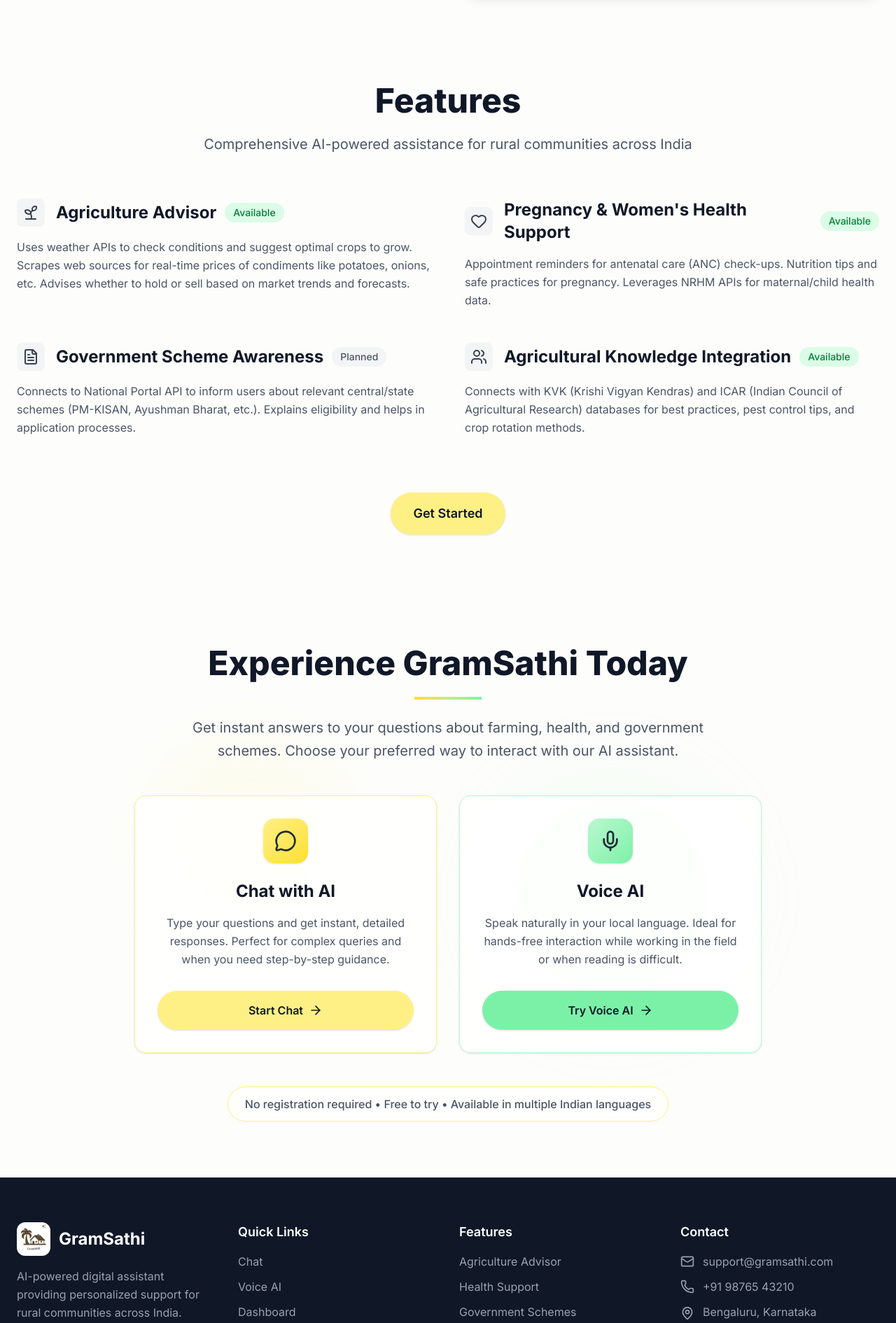
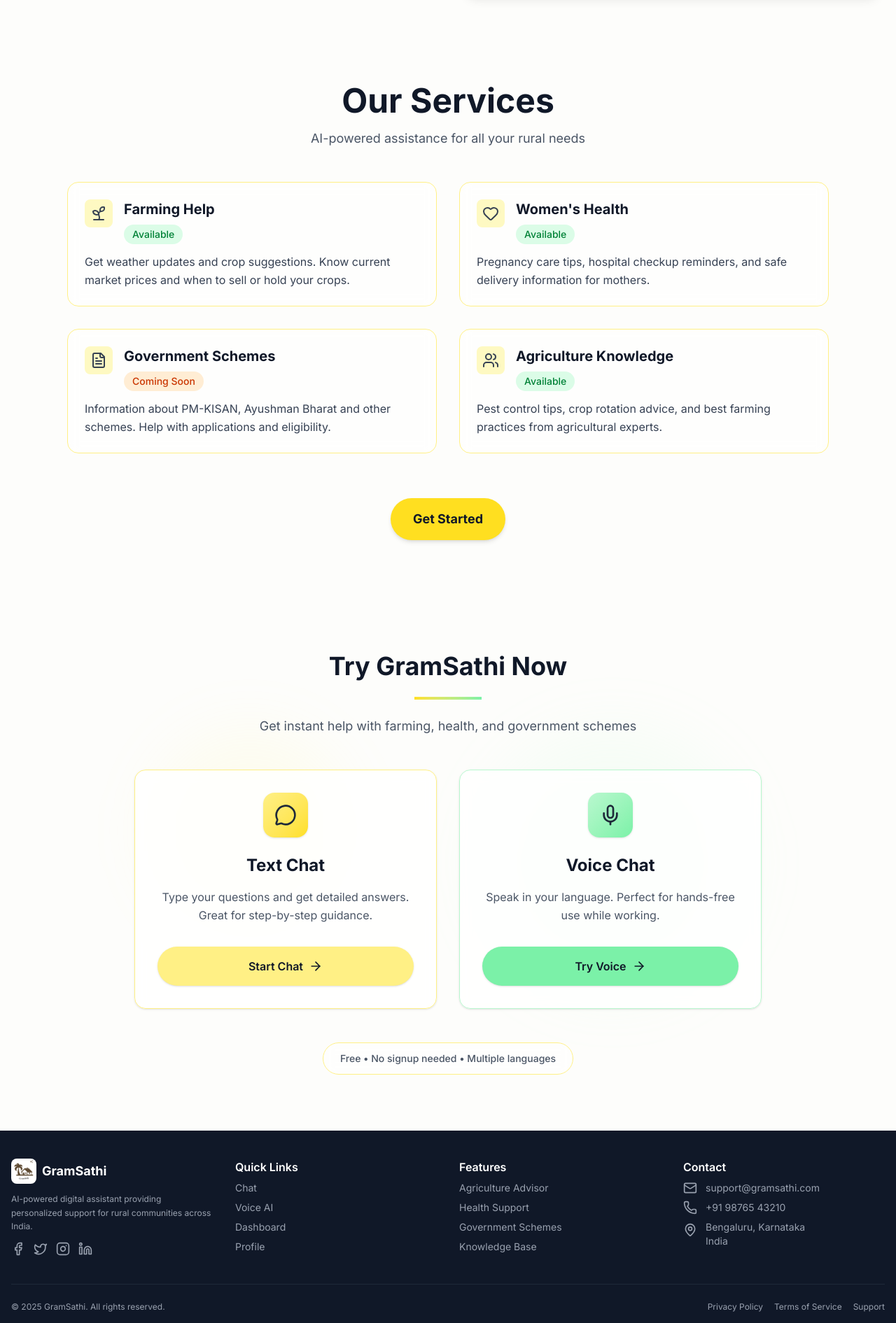
Before and after one commit to raksha-bv/GramSathi, a Next.js app in the folder Frontend/: page / in a window 1280 px wide. Shown: the part 760-2651 px from the top of the page at 70% size. Built offline with nearby package versions, Linux system fonts and the light colour scheme; no server answers.

Commit message:
feat: Update UI components for improved responsiveness and user experience

```diff
--- a/Frontend/components/CTA.tsx
+++ b/Frontend/components/CTA.tsx
@@ -6,76 +6,78 @@
 
 const CTASection = () => {
   return (
-    <section className="py-20  relative overflow-hidden">
-      {/* Subtle background elements matching your design */}
+    <section className="py-12 sm:py-16 lg:py-20 relative overflow-hidden">
+      {/* Subtle background elements */}
       <div className="absolute inset-0 overflow-hidden pointer-events-none">
-        <div className="absolute top-1/4 left-1/6 w-72 h-72 bg-yellow-200/10 rounded-full blur-2xl"></div>
-        <div className="absolute bottom-1/4 right-1/6 w-96 h-96 bg-green-200/10 rounded-full blur-2xl"></div>
+        <div className="absolute top-1/4 left-1/6 w-48 sm:w-72 h-48 sm:h-72 bg-yellow-200/10 rounded-full blur-2xl"></div>
+        <div className="absolute bottom-1/4 right-1/6 w-64 sm:w-96 h-64 sm:h-96 bg-green-200/10 rounded-full blur-2xl"></div>
       </div>
 
-      <div className="max-w-7xl mx-auto px-6 relative z-10">
-        <div className="text-center mb-12">
-          <h2 className="text-4xl lg:text-5xl font-extrabold text-gray-900 mb-6">
-            Experience GramSathi Today
+      <div className="max-w-6xl mx-auto px-4 sm:px-6 lg:px-8 relative z-10">
+        <div className="text-center mb-8 sm:mb-12">
+          <h2 className="text-2xl sm:text-3xl lg:text-4xl font-bold text-gray-900 mb-4 sm:mb-6">
+            Try GramSathi Now
           </h2>
-          <div className="h-1 w-24 bg-gradient-to-r from-yellow-300 to-green-300 mx-auto mb-6"></div>
-          <p className="text-xl text-gray-600 max-w-3xl mx-auto leading-relaxed">
-            Get instant answers to your questions about farming, health, and
-            government schemes. Choose your preferred way to interact with our
-            AI assistant.
+          <div className="h-1 w-16 sm:w-24 bg-gradient-to-r from-yellow-300 to-green-300 mx-auto mb-3 sm:mb-6"></div>
+          <p className="text-base sm:text-lg text-gray-600 max-w-2xl mx-auto px-4">
+            Get instant help with farming, health, and government schemes
           </p>
         </div>
 
         {/* CTA Options */}
-        <div className="grid md:grid-cols-2 gap-8 max-w-4xl mx-auto">
+        <div className="grid grid-cols-1 md:grid-cols-2 gap-6 sm:gap-8 max-w-4xl mx-auto">
           {/* Chat AI */}
-          <div className="bg-white/80 backdrop-blur-sm rounded-2xl p-8 shadow-sm border border-yellow-200 hover:shadow-md transition-all duration-300 transform hover:scale-105">
+          <div className="bg-white/80 backdrop-blur-sm rounded-2xl p-6 sm:p-8 shadow-sm border border-yellow-200 hover:shadow-md transition-all duration-300 transform hover:scale-105">
             <div className="text-center">
-              <div className="inline-flex items-center justify-center w-16 h-16 bg-gradient-to-br from-yellow-200 to-yellow-300 rounded-2xl mb-6 shadow-sm">
-                <MessageCircle className="w-8 h-8 text-gray-800" />
+              <div className="inline-flex items-center justify-center w-12 sm:w-16 h-12 sm:h-16 bg-gradient-to-br from-yellow-200 to-yellow-300 rounded-2xl mb-4 sm:mb-6 shadow-sm">
+                <MessageCircle className="w-6 sm:w-8 h-6 sm:h-8 text-gray-800" />
               </div>
-              <h3 className="text-2xl font-bold text-gray-900 mb-4">
-                Chat with AI
+              <h3 className="text-xl sm:text-2xl font-bold text-gray-900 mb-3 sm:mb-4">
+                Text Chat
               </h3>
-              <p className="text-gray-600 mb-8 leading-relaxed">
-                Type your questions and get instant, detailed responses. Perfect
-                for complex queries and when you need step-by-step guidance.
+              <p className="text-sm sm:text-base text-gray-600 mb-6 sm:mb-8 leading-relaxed">
+                Type your questions and get detailed answers. Great for
+                step-by-step guidance.
               </p>
-              <Link href="/chat" className="w-full  bg-yellow-200 hover:bg-[#FFED70]  text-gray-900 font-semibold py-4 px-6 rounded-full transition-all duration-300 transform hover:scale-105 flex items-center justify-center space-x-2 shadow-sm hover:shadow-md">
+              <Link
+                href="/chat"
+                className="w-full bg-yellow-200 hover:bg-[#FFED70] text-gray-900 font-semibold py-3 sm:py-4 px-4 sm:px-6 rounded-full transition-all duration-300 transform hover:scale-105 flex items-center justify-center space-x-2 shadow-sm hover:shadow-md text-sm sm:text-base"
+              >
                 <span>Start Chat</span>
-                <ArrowRight className="w-5 h-5" />
+                <ArrowRight className="w-4 sm:w-5 h-4 sm:h-5" />
               </Link>
             </div>
           </div>
 
           {/* Voice AI */}
-          <div className="bg-white/80 backdrop-blur-sm rounded-2xl p-8 shadow-sm border border-green-200 hover:shadow-md transition-all duration-300 transform hover:scale-105">
+          <div className="bg-white/80 backdrop-blur-sm rounded-2xl p-6 sm:p-8 shadow-sm border border-green-200 hover:shadow-md transition-all duration-300 transform hover:scale-105">
             <div className="text-center">
-              <div className="inline-flex items-center justify-center w-16 h-16 bg-gradient-to-br from-green-200 to-green-300 rounded-2xl mb-6 shadow-sm">
-                <Mic className="w-8 h-8 text-gray-800" />
+              <div className="inline-flex items-center justify-center w-12 sm:w-16 h-12 sm:h-16 bg-gradient-to-br from-green-200 to-green-300 rounded-2xl mb-4 sm:mb-6 shadow-sm">
+                <Mic className="w-6 sm:w-8 h-6 sm:h-8 text-gray-800" />
               </div>
-              <h3 className="text-2xl font-bold text-gray-900 mb-4">
-                Voice AI
+              <h3 className="text-xl sm:text-2xl font-bold text-gray-900 mb-3 sm:mb-4">
+                Voice Chat
               </h3>
-              <p className="text-gray-600 mb-8 leading-relaxed">
-                Speak naturally in your local language. Ideal for hands-free
-                interaction while working in the field or when reading is
-                difficult.
+              <p className="text-sm sm:text-base text-gray-600 mb-6 sm:mb-8 leading-relaxed">
+                Speak in your language. Perfect for hands-free use while
+                working.
               </p>
-              <Link href="/assistant" className="w-full  bg-green-300  hover:bg-green-300/90 text-gray-900 font-semibold py-4 px-6 rounded-full transition-all duration-300 transform hover:scale-105 flex items-center justify-center space-x-2 shadow-sm hover:shadow-md">
-                <span>Try Voice AI</span>
-                <ArrowRight className="w-5 h-5" />
+              <Link
+                href="/assistant"
+                className="w-full bg-green-300 hover:bg-green-300/90 text-gray-900 font-semibold py-3 sm:py-4 px-4 sm:px-6 rounded-full transition-all duration-300 transform hover:scale-105 flex items-center justify-center space-x-2 shadow-sm hover:shadow-md text-sm sm:text-base"
+              >
+                <span>Try Voice</span>
+                <ArrowRight className="w-4 sm:w-5 h-4 sm:h-5" />
               </Link>
             </div>
           </div>
         </div>
 
         {/* Bottom Text */}
-        <div className="text-center mt-12">
-          <div className="inline-block bg-white/60 backdrop-blur-sm rounded-full px-6 py-3 border border-yellow-200">
-            <p className="text-gray-600 font-medium">
-              No registration required • Free to try • Available in multiple
-              Indian languages
+        <div className="text-center mt-8 sm:mt-12">
+          <div className="inline-block bg-white/60 backdrop-blur-sm rounded-full px-4 sm:px-6 py-2 sm:py-3 border border-yellow-200">
+            <p className="text-xs sm:text-sm text-gray-600 font-medium">
+              Free • No signup needed • Multiple languages
             </p>
           </div>
         </div>
--- a/Frontend/components/Features.tsx
+++ b/Frontend/components/Features.tsx
@@ -14,74 +14,78 @@
 const FeaturesSection = () => {
   const features = [
     {
-      title: "Agriculture Advisor",
+      title: "Farming Help",
       description:
-        "Uses weather APIs to check conditions and suggest optimal crops to grow. Scrapes web sources for real-time prices of condiments like potatoes, onions, etc. Advises whether to hold or sell based on market trends and forecasts.",
+        "Get weather updates and crop suggestions. Know current market prices and when to sell or hold your crops.",
       icon: <Sprout className="w-6 h-6 text-gray-700" />,
       available: true,
     },
     {
-      title: "Pregnancy & Women's Health Support",
+      title: "Women's Health",
       description:
-        "Appointment reminders for antenatal care (ANC) check-ups. Nutrition tips and safe practices for pregnancy. Leverages NRHM APIs for maternal/child health data.",
+        "Pregnancy care tips, hospital checkup reminders, and safe delivery information for mothers.",
       icon: <Heart className="w-6 h-6 text-gray-700" />,
       available: true,
     },
     {
-      title: "Government Scheme Awareness",
+      title: "Government Schemes",
       description:
-        "Connects to National Portal API to inform users about relevant central/state schemes (PM-KISAN, Ayushman Bharat, etc.). Explains eligibility and helps in application processes.",
+        "Information about PM-KISAN, Ayushman Bharat and other schemes. Help with applications and eligibility.",
       icon: <FileText className="w-6 h-6 text-gray-700" />,
       available: false,
     },
     {
-      title: "Agricultural Knowledge Integration",
+      title: "Agriculture Knowledge",
       description:
-        "Connects with KVK (Krishi Vigyan Kendras) and ICAR (Indian Council of Agricultural Research) databases for best practices, pest control tips, and crop rotation methods.",
+        "Pest control tips, crop rotation advice, and best farming practices from agricultural experts.",
       icon: <Users className="w-6 h-6 text-gray-700" />,
       available: true,
     },
   ];
 
   return (
-    <section className="py-20">
-      <div className="max-w-7xl mx-auto px-6">
+    <section className="py-12 sm:py-16 lg:py-20">
+      <div className="max-w-6xl mx-auto px-4 sm:px-6 lg:px-8">
         {/* Header */}
-        <div className="text-center mb-16">
-          <h2 className="text-4xl lg:text-5xl font-extrabold text-gray-900 mb-6">
-            Features
+        <div className="text-center mb-12">
+          <h2 className="text-3xl sm:text-4xl lg:text-5xl font-bold text-gray-900 mb-4">
+            Our Services
           </h2>
-          <p className="text-xl text-gray-600 max-w-3xl mx-auto">
-            Comprehensive AI-powered assistance for rural communities across
-            India
+          <p className="text-base sm:text-lg text-gray-600 max-w-2xl mx-auto px-4">
+            AI-powered assistance for all your rural needs
           </p>
         </div>
 
         {/* Features Grid */}
-        <div className="grid md:grid-cols-2 gap-12">
+        <div className="grid grid-cols-1 md:grid-cols-2 gap-6 lg:gap-8">
           {features.map((feature, index) => (
-            <div key={index} className="space-y-4">
+            <div
+              key={index}
+              className="bg-white/60 backdrop-blur-sm p-4 sm:p-6 rounded-2xl border border-yellow-200 hover:shadow-lg transition-all duration-300"
+            >
               {/* Header */}
-              <div className="flex items-center space-x-4">
-                <div className="p-2 bg-gray-100 rounded-lg">{feature.icon}</div>
-                <div className="flex items-center space-x-3">
-                  <h3 className="text-2xl font-bold text-gray-900">
+              <div className="flex items-start space-x-3 sm:space-x-4 mb-3">
+                <div className="p-2 bg-yellow-100 rounded-lg flex-shrink-0">
+                  {feature.icon}
+                </div>
+                <div className="min-w-0 flex-1">
+                  <h3 className="text-lg sm:text-xl font-bold text-gray-900 mb-2">
                     {feature.title}
                   </h3>
                   {feature.available ? (
-                    <span className="px-3 py-1 bg-green-100 text-green-700 text-sm font-medium rounded-full">
+                    <span className="inline-block px-2 sm:px-3 py-1 bg-green-100 text-green-700 text-xs sm:text-sm font-medium rounded-full">
                       Available
                     </span>
                   ) : (
-                    <span className="px-3 py-1 bg-gray-100 text-gray-600 text-sm font-medium rounded-full">
-                      Planned
+                    <span className="inline-block px-2 sm:px-3 py-1 bg-orange-100 text-orange-700 text-xs sm:text-sm font-medium rounded-full">
+                      Coming Soon
                     </span>
                   )}
                 </div>
               </div>
 
               {/* Description */}
-              <p className="text-gray-600 leading-relaxed">
+              <p className="text-sm sm:text-base text-gray-700 leading-relaxed">
                 {feature.description}
               </p>
             </div>
@@ -89,8 +93,8 @@
         </div>
 
         {/* Bottom CTA */}
-        <div className="text-center mt-20">
-          <button className="bg-yellow-200 hover:bg-[#FFED70] px-8 py-4 rounded-full text-gray-900 font-semibold text-lg shadow-sm hover:shadow-md transform hover:scale-105 transition-all duration-300">
+        <div className="text-center mt-12 sm:mt-16">
+          <button className="bg-yellow-300 hover:bg-yellow-400 px-6 sm:px-8 py-3 sm:py-4 rounded-full text-gray-900 font-bold text-base sm:text-lg shadow-md hover:shadow-lg transform hover:scale-105 transition-all duration-300">
             Get Started
           </button>
         </div>
--- a/Frontend/components/Footer.tsx
+++ b/Frontend/components/Footer.tsx
@@ -14,25 +14,25 @@
 
 const Footer = () => {
   return (
-    <footer className="bg-gray-900 text-white">
-      <div className="max-w-7xl mx-auto px-6 py-16">
+    <footer className="bg-gray-900 text-white text-sm">
+      <div className="max-w-7xl mx-auto px-2 sm:px-4 py-6 sm:py-10">
         {/* Main Footer Content */}
-        <div className="grid md:grid-cols-4 gap-8">
+        <div className="grid grid-cols-1 gap-8 sm:grid-cols-2 md:grid-cols-4">
           {/* Brand Section */}
-          <div className="space-y-4">
-            <div className="flex items-center space-x-3">
+          <div className="space-y-3">
+            <div className="flex items-center space-x-2">
               <img
                 src="/logo.png"
                 alt="GramSathi Logo"
-                className="w-12 h-12 rounded-xl object-cover"
+                className="w-9 h-9 rounded-lg object-cover"
               />
-              <span className="text-2xl font-bold">GramSathi</span>
+              <span className="text-lg font-bold">GramSathi</span>
             </div>
-            <p className="text-gray-400 leading-relaxed">
+            <p className="text-gray-400 leading-relaxed text-xs">
               AI-powered digital assistant providing personalized support for
               rural communities across India.
             </p>
-            <div className="flex space-x-4">
+            <div className="flex space-x-3">
               <Link
                 href="#"
                 className="text-gray-400 hover:text-yellow-400 transition-colors duration-300"
@@ -62,8 +62,8 @@
 
           {/* Quick Links */}
           <div>
-            <h3 className="text-lg font-semibold mb-4">Quick Links</h3>
-            <ul className="space-y-3">
+            <h3 className="text-base font-semibold mb-2">Quick Links</h3>
+            <ul className="space-y-2">
               <li>
                 <Link
                   href="chat"
@@ -101,8 +101,8 @@
 
           {/* Features */}
           <div>
-            <h3 className="text-lg font-semibold mb-4">Features</h3>
-            <ul className="space-y-3">
+            <h3 className="text-base font-semibold mb-2">Features</h3>
+            <ul className="space-y-2">
               <li>
                 <a
                   href="#"
@@ -140,8 +140,8 @@
 
           {/* Contact Info */}
           <div>
-            <h3 className="text-lg font-semibold mb-4">Contact</h3>
-            <div className="space-y-3">
+            <h3 className="text-base font-semibold mb-2">Contact</h3>
+            <div className="space-y-2">
               <div className="flex items-center space-x-3">
                 <Mail className="w-5 h-5 text-gray-400" />
                 <span className="text-gray-400">support@gramsathi.com</span>
@@ -163,27 +163,27 @@
         </div>
 
         {/* Bottom Bar */}
-        <div className="border-t border-gray-800 mt-12 pt-8">
-          <div className="flex flex-col md:flex-row justify-between items-center space-y-4 md:space-y-0">
-            <p className="text-gray-400 text-sm">
+        <div className="border-t border-gray-800 mt-6 sm:mt-10 pt-4 sm:pt-6">
+          <div className="flex flex-col md:flex-row justify-between items-center space-y-3 md:space-y-0">
+            <p className="text-gray-400 text-xs text-center md:text-left">
               © 2025 GramSathi. All rights reserved.
             </p>
-            <div className="flex space-x-6">
+            <div className="flex flex-col sm:flex-row space-y-1 sm:space-y-0 sm:space-x-4 text-center">
               <a
                 href="#"
-                className="text-gray-400 hover:text-white text-sm transition-colors duration-300"
+                className="text-gray-400 hover:text-white text-xs transition-colors duration-300"
               >
                 Privacy Policy
               </a>
               <a
                 href="#"
-                className="text-gray-400 hover:text-white text-sm transition-colors duration-300"
+                className="text-gray-400 hover:text-white text-xs transition-colors duration-300"
               >
                 Terms of Service
               </a>
               <a
                 href="#"
-                className="text-gray-400 hover:text-white text-sm transition-colors duration-300"
+                className="text-gray-400 hover:text-white text-xs transition-colors duration-300"
               >
                 Support
               </a>
```
Also changed, not shown: Frontend/components/HeroSection.tsx (+11 -9 lines).
